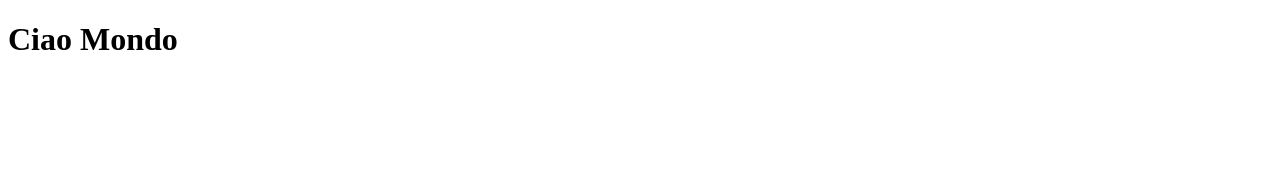
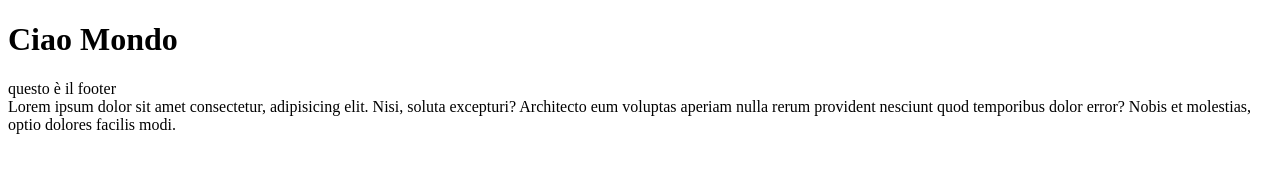
Before and after one commit to albim360/git-starter, a plain HTML site: page index.html in a window 1280 px wide. Drawn offline with Linux system fonts and the light colour scheme.

Commit message:
footer aggiunto a index.html
inserito tag footer con lorem

```diff
--- a/index.html
+++ b/index.html
@@ -12,5 +12,14 @@
   <h1>Ciao Mondo</h1>
  </header>
 
+ <footer>
+  <div>
+    questo è il footer
+  </div>
+  <div>
+    Lorem ipsum dolor sit amet consectetur, adipisicing elit. Nisi, soluta excepturi? Architecto eum voluptas aperiam nulla rerum provident nesciunt quod temporibus dolor error? Nobis et molestias, optio dolores facilis modi.
+  </div>
+ </footer>
+
 </body>
 </html>
```
